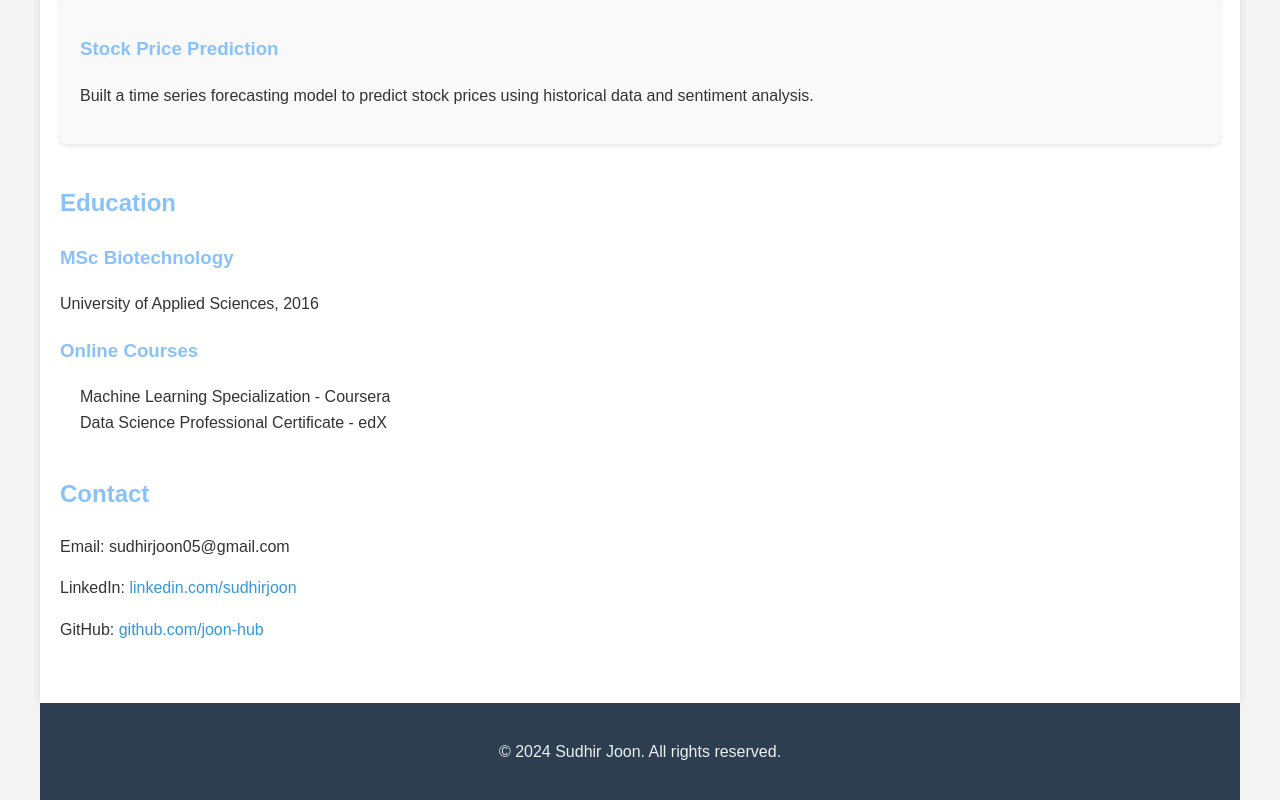
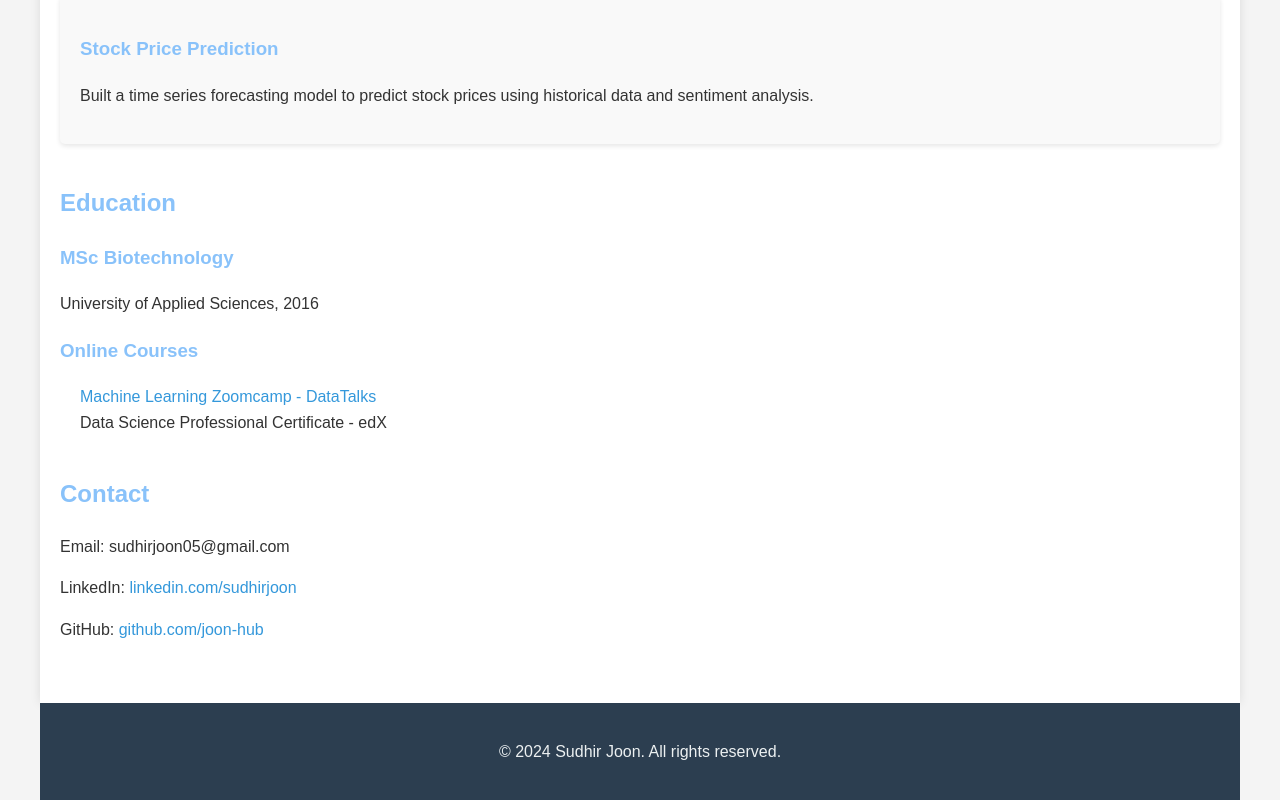
Before and after one commit to Joon-hub/Sudhir_Joon_Portfolio, a plain HTML site: page docs/index.html in a window 1280 px wide. Shown: the part 1154-1954 px from the top of the page. Drawn offline with Linux system fonts and the light colour scheme.

Commit message:
Update index.html

```diff
--- a/docs/index.html
+++ b/docs/index.html
@@ -76,7 +76,7 @@
                 <li>
                     <h3>Online Courses</h3>
                     <ul>
-                        <li>Machine Learning Specialization - Coursera</li>
+                        <li><a href="https://github.com/DataTalksClub/machine-learning-zoomcamp">Machine Learning Zoomcamp - DataTalks</a></li>
                         <li>Data Science Professional Certificate - edX</li>
                     </ul>
                 </li>
```
